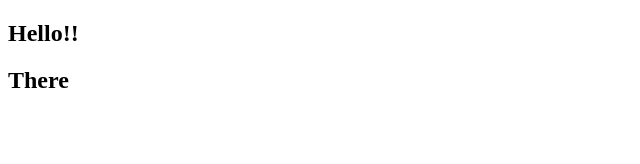
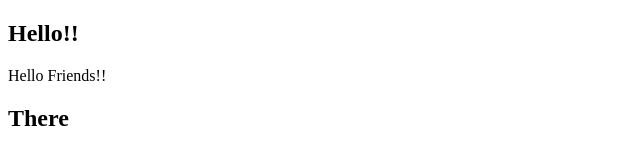
Before and after one commit to Alex-Kaloki/demo-repo, a plain HTML site: page index.html in a window 1280 px wide. Shown: the whole page, without its empty margins (0-640 px from the left). Drawn offline with Linux system fonts and the light colour scheme.

Commit message:
added a line

```diff
--- a/index.html
+++ b/index.html
@@ -7,6 +7,7 @@
 </head>
 <body>
     <h2>Hello!!</h2>
+    <p>Hello Friends!!</p>
     <h2>There</h2>
 </body>
 </html>
```
